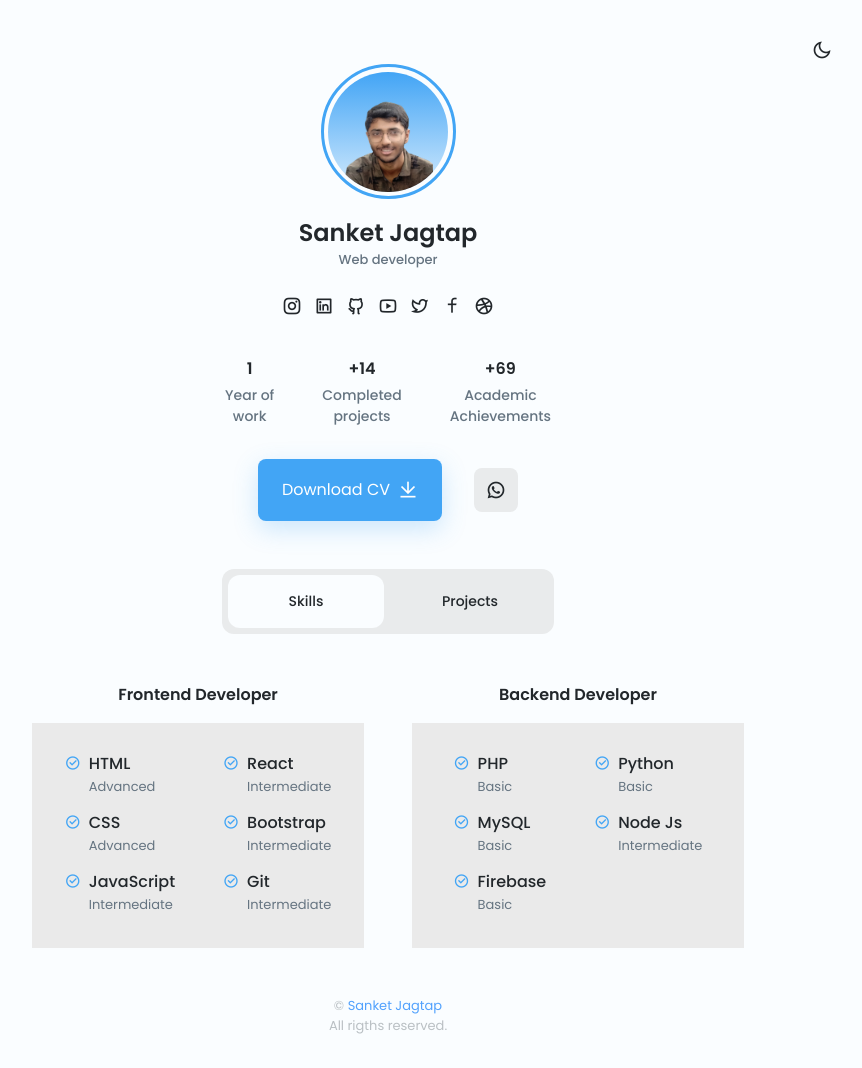
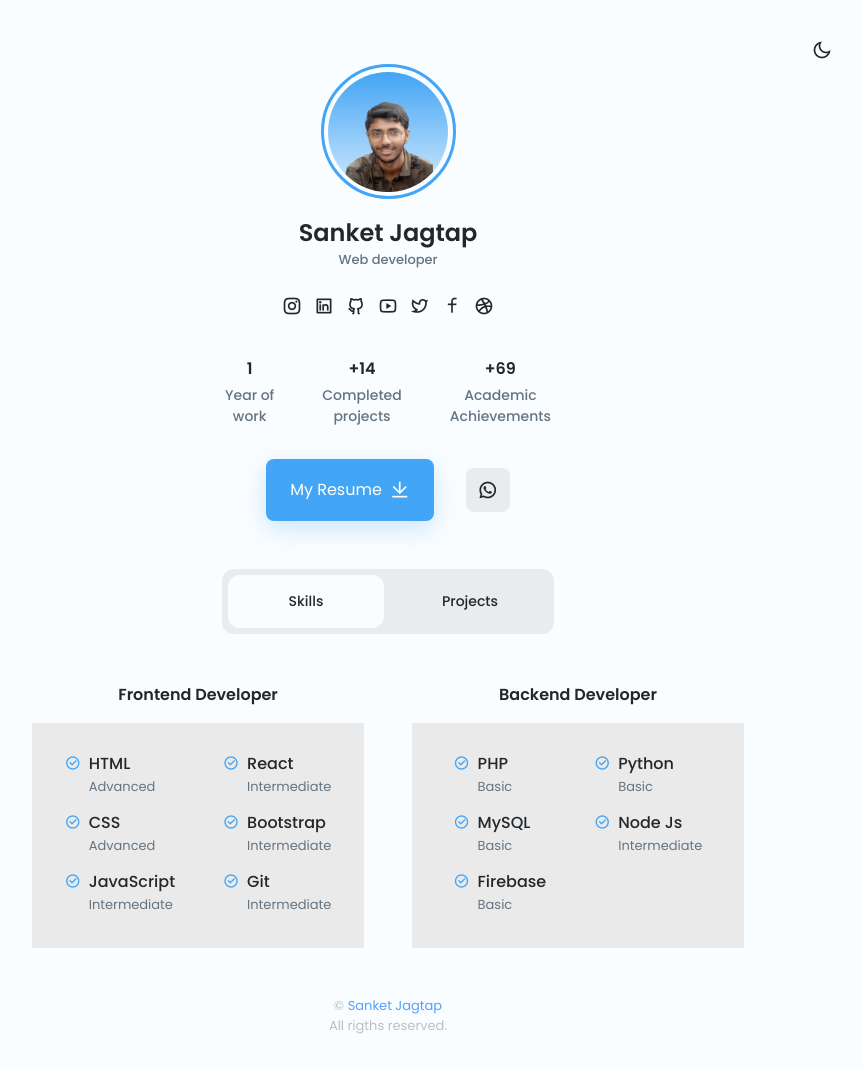
Before and after one commit to SanketJagtap15/mini-portfolio, a plain HTML site: page index.html in a window 1280 px wide. Shown: the whole page, without its empty margins (252-1114 px from the left). Drawn offline with nearby package versions, Linux system fonts and the light colour scheme.

Commit message:
Update index.html

```diff
--- a/index.html
+++ b/index.html
@@ -79,8 +79,8 @@
 
                 <div class="profile__buttons">
                     <!-- Insert your CV -->
-                    <a download="" href="assets/pdf/Gianell-Cv.pdf" class="button">
-                        Download CV <i class="ri-download-line"></i>
+                    <a download="" href="assets/img/My Resume.png" class="button">
+                        My Resume <i class="ri-download-line"></i>
                     </a>
 
                     <div class="profile__buttons-small">
```
